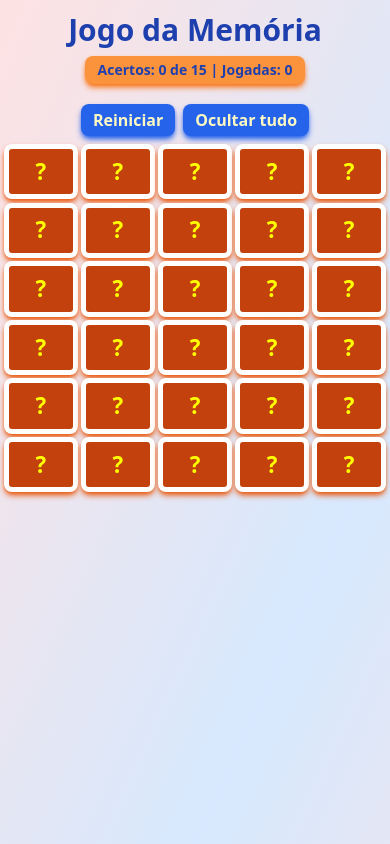
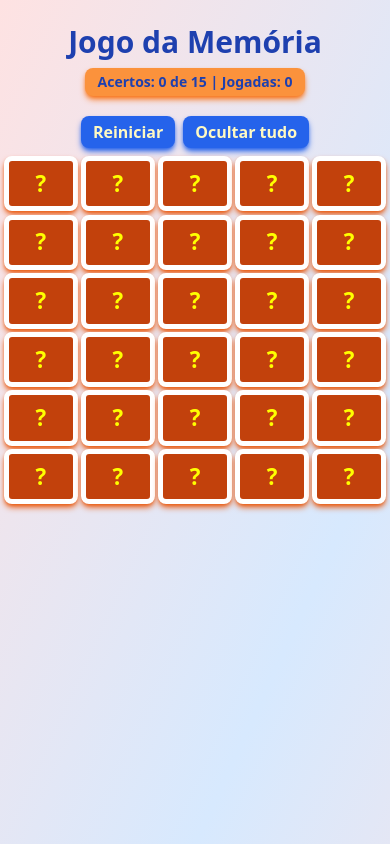
Before and after one commit to leoo1992/MemoGame-React-Vite-TS, a React (Vite) app: page / in a window 390 px wide. Built offline with nearby package versions, Linux system fonts and the light colour scheme.

Commit message:
responsive bug fix

```diff
--- a/src/components/Grid/index.tsx
+++ b/src/components/Grid/index.tsx
@@ -95,7 +95,7 @@ export default function Grids({ cards }: GridProps) {
   return (
     <>
       <div className="text-center font-bold p-0 m-0 ">
-        <div className="p-1 mt-2">
+        <div className="p-1 mt-5">
           <h1 className="text-3xl text-blue-800 m-0 p-0">Jogo da Memória</h1>
         </div>
         <div
```
